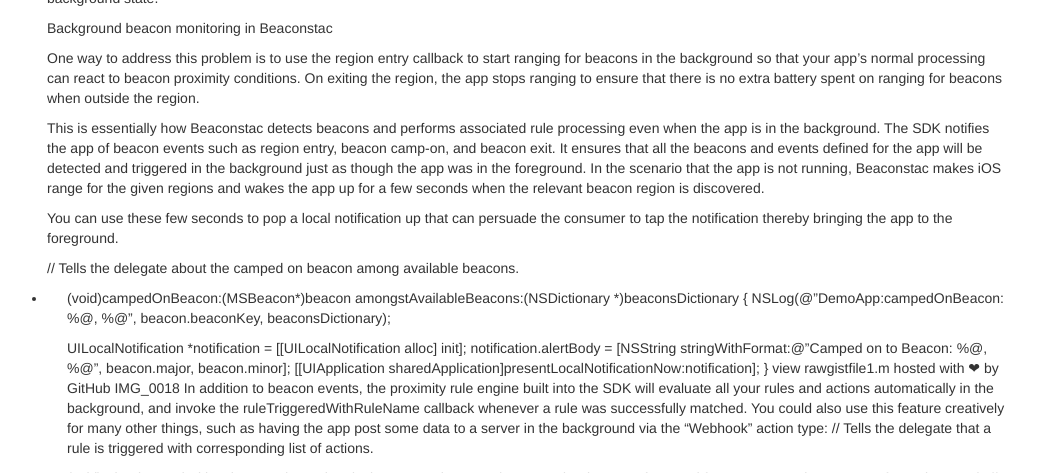
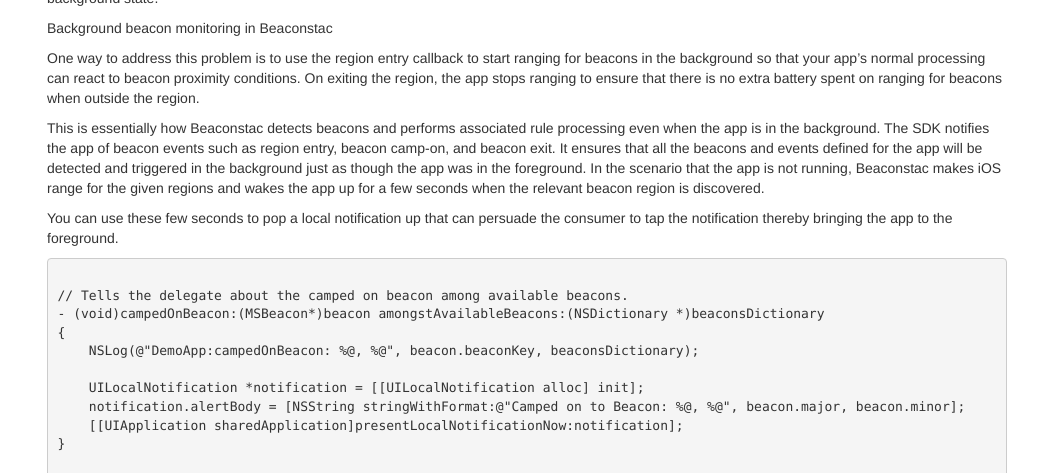
Before and after one commit to hulkco/beaconstac.github.io, a Jekyll site: the page built from docs/tutorials/Background-Beacon-Detection-and-Rule-Processing-in-iOS.md, in a window 1280 px wide and 1400 px high, scrolled down 282 px. Shown: the top 473 px of the window, without its empty margins (113-1151 px from the left). Built offline with Jekyll 4.4.1, drawn with Linux system fonts in a browser that asks for light colours; nearby versions of some CDN libraries; some web fonts are replaced; some of the changed text lies outside the part shown; grey boxes are pictures that could not be loaded.

Commit message:
Update Background-Beacon-Detection-and-Rule-Processing-in-iOS.md
With image and code snippet-14th Aug

````diff
--- a/docs/tutorials/Background-Beacon-Detection-and-Rule-Processing-in-iOS.md
+++ b/docs/tutorials/Background-Beacon-Detection-and-Rule-Processing-in-iOS.md
@@ -17,6 +17,8 @@
 
 You can use these few seconds to pop a local notification up that can persuade the consumer to tap the notification thereby bringing the app to the foreground.
 
+```
+
 // Tells the delegate about the camped on beacon among available beacons.
 - (void)campedOnBeacon:(MSBeacon*)beacon amongstAvailableBeacons:(NSDictionary *)beaconsDictionary
 {
@@ -26,9 +28,15 @@
     notification.alertBody = [NSString stringWithFormat:@"Camped on to Beacon: %@, %@", beacon.major, beacon.minor];
     [[UIApplication sharedApplication]presentLocalNotificationNow:notification];
 }
-view rawgistfile1.m hosted with ❤ by GitHub
- IMG_0018
+
+```
+
+![Lockscreen Notification](http://i.imgur.com/j8NxMAz.jpg)
+
 In addition to beacon events, the proximity rule engine built into the SDK will evaluate all your rules and actions automatically in the background, and invoke the ruleTriggeredWithRuleName callback whenever a rule was successfully matched. You could also use this feature creatively for many other things, such as having the app post some data to a server in the background via the “Webhook” action type:
+
+```
+
 // Tells the delegate that a rule is triggered with corresponding list of actions.
 - (void)ruleTriggeredWithRuleName:(NSString *)ruleName actionArray:(NSArray *)actionArray
 {
@@ -91,5 +99,5 @@
         }
     }
 }
-view rawgistfile1.m hosted with ❤ by GitHub
-If you’re building an iBeacon-enabled app, download the improved Beaconstac SDK and tell us what you think.
+
+```
````
